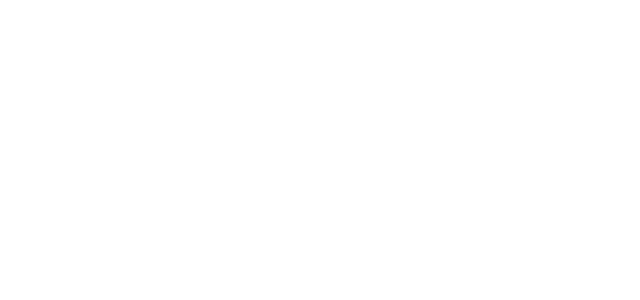
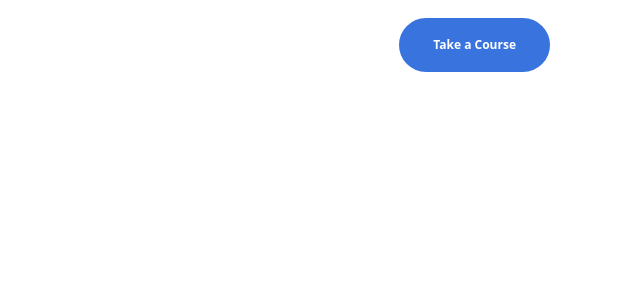
Before and after one commit to Ayodeji0955/grade-plus, a Vue app: page /newnav in a window 1280 px wide. Shown: the top 300 px of the page, without its empty margins (640-1280 px from the left). Built offline with nearby package versions, Linux system fonts and the light colour scheme.

Commit message:
Added new navbar

```diff
--- a/src/components/Attention.vue
+++ b/src/components/Attention.vue
@@ -2,7 +2,7 @@
   <div>
     <div class="attention">
         <div class="container main_content">
-            <Navbar />
+            <Newnav />
             <div class="row banner_text align-content-center position-relative">
                 <div class="col-12 header">
                   <h1>Meta-Attention</h1>
@@ -54,14 +54,14 @@
 </template>
 
 <script>
-import Navbar from '@/components/Navbar'
+import Newnav from '@/components/Newnav'
 import Footer from '@/components/Footer'
 
 
 export default {
   name: 'Attention',
   components: {
-    Navbar,
+    Newnav,
     Footer
   },
    mounted () {
--- a/src/components/Memory.vue
+++ b/src/components/Memory.vue
@@ -2,7 +2,7 @@
   <div>
     <div class="memory">
         <div class="container main_content">
-            <Navbar />
+            <Newnav />
             <div class="row banner_text align-content-center position-relative">
                 <div class="col-12 header">
                   <h1> Better Memory </h1>
@@ -54,12 +54,12 @@
 </template>
 
 <script>
-import Navbar from '@/components/Navbar'
+import Newnav from '@/components/Newnav'
 import Footer from '@/components/Footer'
 export default {
   name: 'Memory',
   components: {
-    Navbar,
+    Newnav,
     Footer
   },
   mounted () {
--- /dev/null
+++ b/src/components/Newnav.vue
@@ -0,0 +1,135 @@
+<template>
+  <div class="container nav_content">
+    <div class="navbar-nav navbar-expand-lg">
+      <nav class="navbar">
+          <a class="navbar-brand" href="#">
+              <router-link to="/#"><img src='~@/assets/Img_1/favicon.png' alt="HTML5 Icon" width="150px"></router-link>
+          </a>
+          <ul class="nav navbar-nav">
+              <li class="nav-item main_text">
+                <router-link to="/#"><a class="/" href="#scrollspyHeading2">Book a Session</a></router-link>
+              </li>
+              <li class="nav-item main_btn">
+               <router-link to="/#"><a class="nav-link" href="#scrollspyHeading1"><button class="btn_main" type="submit">Take a Course</button></a></router-link>
+              </li>
+          </ul>
+      </nav>
+    </div>
+  </div>
+</template>
+
+<script>
+
+
+export default {
+  name: 'Newnav',
+  components: {
+
+  }
+}
+</script>
+<!-- Add "scoped" attribute to limit CSS to this component only -->
+<style scoped>
+.btn {
+  border: none;
+  color: #3974DE;
+  padding: 1rem 3rem;
+  text-align: center;
+  font-weight:bold;
+  text-decoration: none;
+  display: inline-block;
+  font-size: 15px;
+  transition-duration: 0.4s;
+  cursor: pointer;
+  margin:auto;
+}
+.btn {
+  background-color: white;
+  color: #3974DE;
+  border-radius: 5rem;
+}
+.btn:hover {
+  background-color: #3974DE;
+  color: white;
+}
+.btn_main {
+  border: none;
+  color: #3974DE;
+  padding: 1rem 2rem;
+  text-align: center;
+  font-weight:bold;
+  text-decoration: none;
+  display: inline-block;
+  font-size: 12px;
+  transition-duration: 0.4s;
+  cursor: pointer;
+  margin:auto;
+}
+.btn_main {
+  background-color: #3974DE;
+  color: white;
+  border: 2px solid #3974DE;
+  border-radius: 5rem;
+}
+.btn_main:hover {
+  background-color: white;
+  color: #3974DE;
+}
+.nav_content{
+  padding-top: 0.1rem;
+}
+.main_btn{
+  padding-left: 2rem;
+}
+.main_text{
+  padding-top: 1.5rem;
+  color: white;
+}
+.main_text a{
+  color: white;
+  text-decoration: none;
+}
+.nav_text{
+  padding-top: 7rem;
+}
+.nav_text h1, .nav_text p, .nav_text span{
+  text-align: center;
+  display: block;
+}
+h1{
+  font-size: 80px;
+  font-weight: bold;
+  color: white;
+}
+p{
+  font-size: 25px;
+  padding-top: 1rem;
+  color: white;
+}
+.sub_btn{
+  padding-top: 2rem;
+  padding-bottom: 7rem;
+  text-align: center;
+}
+
+
+/* Extra small devices (phones, 600px and down) */
+
+@media only screen and (max-width: 600px) {
+.main_text{
+  font-size: 16px;
+}
+img{
+  width: 120px;
+  padding-top: .5rem;
+}
+.main_btn{
+  padding-left: 0rem;
+}
+.main_btn .btn_main{
+  padding: 0.5rem 1rem;
+  font-size: 10px;
+  display: none;
+}
+}
+</style>
--- a/src/components/Purpose.vue
+++ b/src/components/Purpose.vue
@@ -2,7 +2,7 @@
   <div>
     <div class="purpose">
         <div class="container main_content">
-            <Navbar />
+            <Newnav />
             <div class="row banner_text align-content-center position-relative">
                 <div class="col-12 header">
                   <h1>Purposeful Living</h1>
@@ -56,13 +56,13 @@
 </template>
 
 <script>
-import Navbar from '@/components/Navbar'
+import Newnav from '@/components/Newnav'
 import Footer from '@/components/Footer'
 
 export default {
   name: 'Purpose',
   components: {
-    Navbar,
+    Newnav,
     Footer
   },
    mounted () {
--- a/src/components/Speed.vue
+++ b/src/components/Speed.vue
@@ -2,7 +2,7 @@
   <div>
     <div class="speed">
         <div class="container main_content">
-            <Navbar />
+            <Newnav />
             <div class="row banner_text align-content-center position-relative">
                 <div class="col-12 header">
                   <h1>Speed Reading</h1>
@@ -54,13 +54,13 @@
 </template>
 
 <script>
-import Navbar from '@/components/Navbar'
+import Newnav from '@/components/Newnav'
 import Footer from '@/components/Footer'
 
 export default {
   name: 'Speed',
   components: {
-    Navbar,
+    Newnav,
     Footer
   },
    mounted () {
--- a/src/router/index.js
+++ b/src/router/index.js
@@ -2,6 +2,7 @@ import Vue from 'vue'
 import VueRouter from 'vue-router'
 import Home from '../components/Home.vue'
 import Navbar from '../components/Navbar.vue'
+import Newnav from '../components/Newnav.vue'
 import About from '../components/About.vue'
 import Courses from '../components/Courses.vue'
 import Testimonial from '../components/Testimonial.vue'
@@ -34,6 +35,11 @@ const routes = [
     path: '/navbar',
     name: 'Navbar',
     component: Navbar
+  },
+  {
+    path: '/newnav',
+    name: 'Newnav',
+    component: Newnav
   },
   {
     path: '/about',
```
